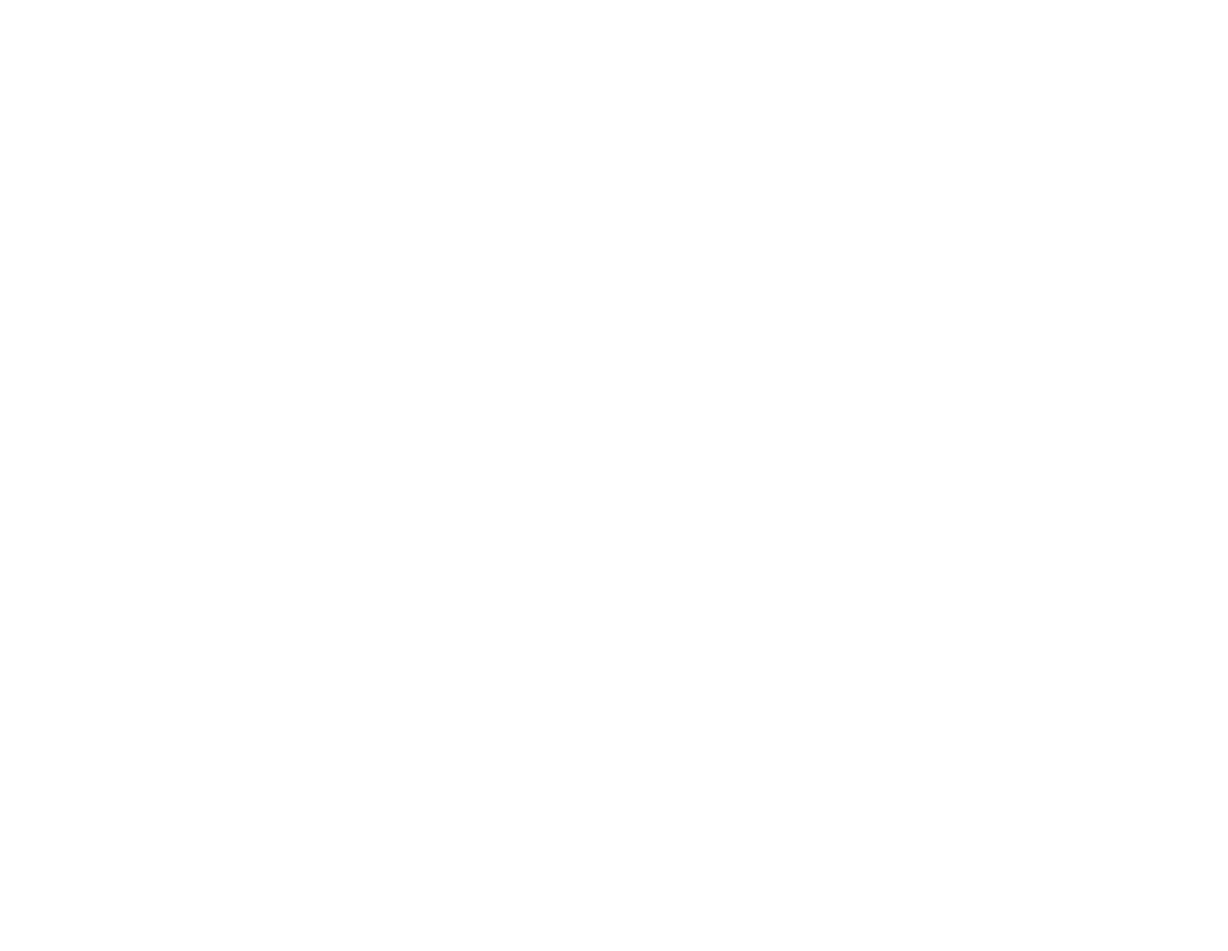
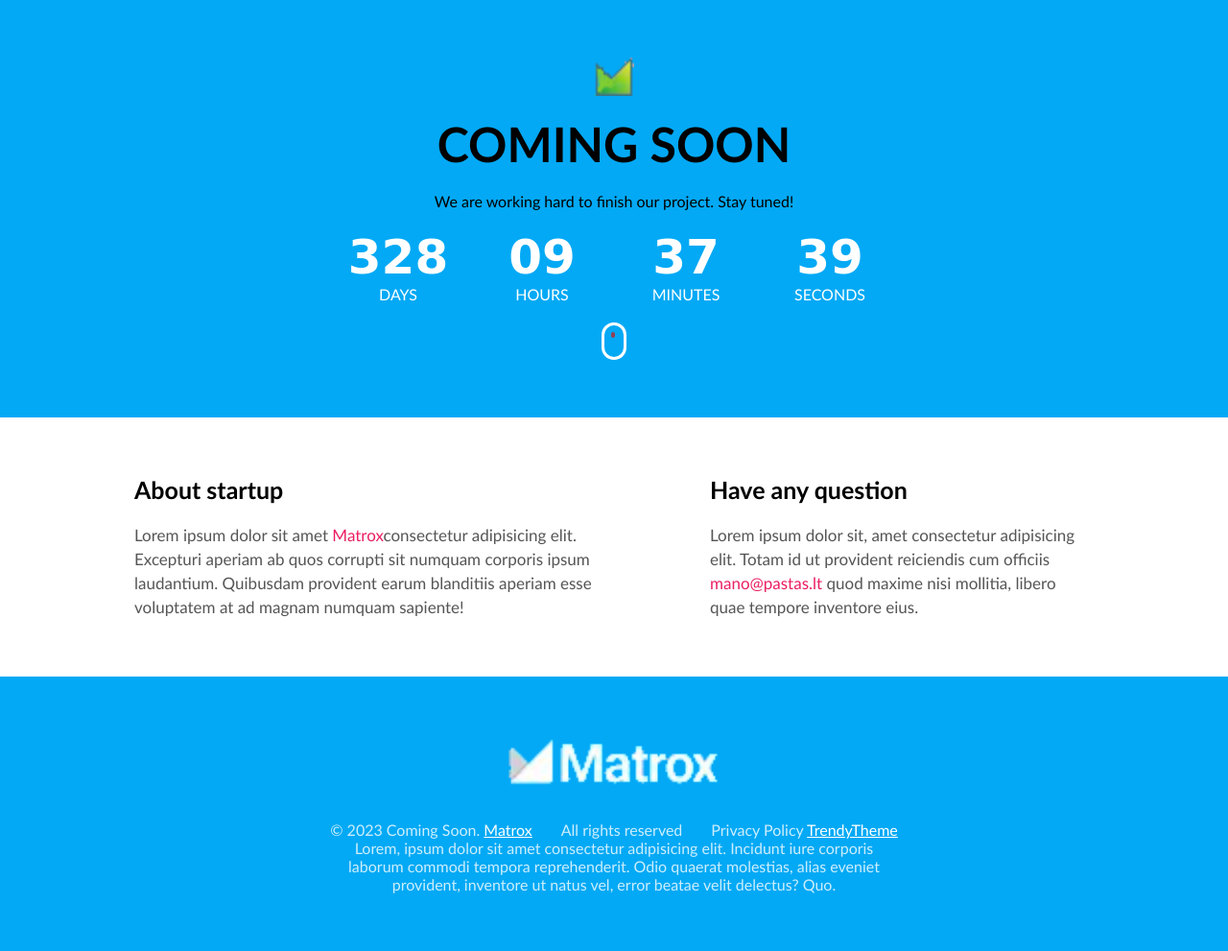
Before and after one commit to kberzonskis/comming-soon, a website: page index.html in a window 1280 px wide. Shown: the whole page at 96% size. Before the commit the page ends 800 px from the top, so only its background shows below. Drawn offline with Linux system fonts and the light colour scheme.

Commit message:
Add initial CSS files for layout, clock, mouse components, and main styles; update index.html to include new styles and structure

```diff
--- /dev/null
+++ b/css/Components/clock.css
@@ -0,0 +1,25 @@
+.clock {
+    display: flex;
+    flex-wrap: wrap;
+    gap: 40px 0;
+    width: 100%;
+    color: #fff;
+}
+.clock .time {
+    width: 25%;}
+
+.clock .value {
+    font-size: 50px;
+    font-weight: bold;
+    font-family: cursive;
+
+}
+.clock .label { text-transform: uppercase;
+
+}
+
+@media (max-width: 700px
+) {
+.clock .time { width: 50%;
+
+}}
--- /dev/null
+++ b/css/Components/layout.css
@@ -0,0 +1,85 @@
+
+
+.container {
+    display: flex;
+    flex-direction: column;
+    align-items: center;
+    width: 100%;
+    padding-top: 60px;
+    padding-bottom: 60px;
+}
+
+.row {
+    display: flex;
+    justify-content: center;
+    flex-wrap: wrap;
+    gap: 60px 20px;
+    width: 1000px
+}
+
+.row-short {
+    display: flex;
+    flex-direction: column;
+    align-items: center;
+    text-align: center;
+    width: 600px;
+}
+header > .row-short {
+    gap: 20px;
+}
+
+.column {
+    display: flex;
+    flex-direction: column;
+    gap: 20px;
+    width: 50%;
+
+}
+.column + .column {
+    width: 40%;
+    margin-left: auto;
+}
+
+
+@media (max-width: 1100px) {
+    .row {
+        width: 800px;
+    }
+}
+
+@media (max-width: 900px) {
+    .row {
+        flex-direction: column;
+        width: 600px;
+
+    }
+.column ,
+.column + .column {
+    width: 100%
+}
+}
+
+@media (max-width: 700px) {
+    .row {
+        width: 400px;
+    }
+
+    .row-short {
+        width: 400px;
+    }
+}
+
+@media (max-width: 500px) {
+    .container {
+        padding-left: 20px;
+        padding-right: 20px;
+    }
+
+    .row {
+        width: 100%;
+    }
+
+    .row-short {
+        width: 100%;
+    }
+}
--- /dev/null
+++ b/css/Components/mouse.css
@@ -0,0 +1,20 @@
+.mouse {
+
+    font-size: 13px;
+    width: 2em;
+    height: 3em;
+    border: 0.3em solid #fff ;
+    border-radius: 1em;
+
+}
+
+.mouse::after {
+    content: '';
+    display: block;
+    width: 0.3em;
+    height: 0.5em;
+    margin-left: 0.55em;
+    margin-top: 0.5em;
+    background-color: rgb(145, 66, 87);
+    border-radius: 0.15em;
+}
--- /dev/null
+++ b/css/comming-soon.css
@@ -0,0 +1,86 @@
+   body,
+   body * {
+    box-sizing: border-box;
+    margin: 0;
+    padding: 0;
+
+}
+body {
+    font-family: 'Gill Sans', 'Gill Sans MT', Calibri, 'Trebuchet MS', sans-serif}
+
+
+
+.bg-blue {
+    background-color: #03a9f5;}
+
+.logo {
+    height: 40px;
+
+}
+
+
+.main-title {
+    font-size: 50px;
+    text-transform: uppercase;
+    color: #000;
+}
+
+
+.main-decription {
+    font-size: 22px;
+    color: #ccc
+}
+
+.section-title {
+    font-size: 25px;
+    color: #000;
+}
+
+
+
+.section-description {
+     font-size: 17px;
+line-height: 25px;
+color: #555;}
+
+
+.section-description> a {
+    color:#eb1e61;
+    text-decoration: none;
+}
+
+
+footer {
+    color: #ffffffcd;
+}
+
+.logo-white {
+    height: 60px;
+    margin-bottom: 30px;
+}
+
+
+
+footer a {
+    color: #fff;
+
+}
+
+
+
+.text-trio {
+    display: flex;
+    gap:0 30px;
+}
+
+@media (max-width: 700px) {
+    .text-trio {
+        flex-direction: column;
+    }
+
+}
+
+
+
+
+/** Media Queries for Responsive Design */
--- a/index.html
+++ b/index.html
@@ -5,15 +5,91 @@
     <meta name="viewport" content="width=device-width, initial-scale=1.0">
     <title>ComingSoon</title>
 
+
 <link rel="icon" type="image/png" href="./Favicon/favicon-96x96.png" sizes="96x96" />
 <link rel="icon" type="image/svg+xml" href="/favicon.svg" />
 <link rel="shortcut icon" href="/favicon.ico" />
 <link rel="apple-touch-icon" sizes="180x180" href="/apple-touch-icon.png" />
 <link rel="manifest" href="/site.webmanifest" />
+<link rel="stylesheet" href="./css/comming-soon.css">
+<link rel="stylesheet" href="./css/Components/layout.css">
+<link rel="stylesheet" href="./css/Components/clock.css">
+<link rel="stylesheet" href="./css/Components/mouse.css">
+
 </head>
 
 
 <body>
+<header  class="container bg-blue"    >
+<div class="row-short">
+   <img class = "logo" src="./img/MarLOG.png" alt="logo">
+    <h1 class="main-title">Coming Soon</h1>
+    <p class="main-description">We are working hard to finish our project. Stay tuned!</p>
+    <div class="clock">
+           <div class="time">
+
+            <div class="value">328</div>
+        <div class="label">Days</div>
+     </div>
+
+     <div class="time">
+        <div class="value">09</div>
+        <div class="label">Hours</div>
+     </div>
+
+     <div class="time">
+        <div class="value">37</div>
+        <div class="label">Minutes</div>
+     </div>
+
+     <div class="time">
+        <div class="value">39</div>
+        <div class="label">Seconds</div>
+     </div>
+    </div>
+
+    <div class = "mouse"></div>
+
+
+  </div>
+</header>
+
+
+<main class="container" >
+    <div class="row">
+        <div class="column">
+            <h2 class="section-title">About startup </h2>
+            <p class="section-description">Lorem ipsum dolor sit amet <a href="#">Matrox</a>consectetur adipisicing elit.
+         Excepturi aperiam ab quos corrupti sit numquam corporis ipsum
+          laudantium. Quibusdam provident earum blanditiis aperiam esse
+          voluptatem at ad magnam numquam sapiente! </p>
+                </div>
+
+        <div class="column">
+            <h2 class="section-title"> Have any question</h2>
+     <p class="section-description">  Lorem ipsum dolor sit, amet consectetur adipisicing elit.
+        Totam id ut provident reiciendis cum officiis   <a href="mailto:mano@pastas.lt"> mano@pastas.lt</a>  quod maxime nisi
+                 mollitia, libero quae tempore inventore eius.</p>
+      </div>
+    </div>
+
+</main>
+<footer class="container bg-blue" >
+<div  class="row-short">
+   <img class="logo-white" src="./img/Matrox logo.png" alt="logo">
+     <div class="text-trio">
+        <p>© 2023 Coming Soon. <a href="#">Matrox</a></p>
+           <p> All rights reserved </p>
+        <p>Privacy Policy    <a href="#">TrendyTheme</a> </p>
+                </div>
+                <p>
+                  Lorem, ipsum dolor sit amet consectetur adipisicing elit. Incidunt iure corporis laborum commodi tempora reprehenderit. Odio quaerat molestias, alias eveniet provident, inventore ut natus vel, error beatae velit delectus? Quo.
+                </p>
+
+            </div>
+
+</footer>
+
 
 </body>
 </html>
```
Also changed, not shown: css/main.css (deleted), img/MarLOG.png (added), img/Matrox logo.png (added), package.json (line endings or trailing spaces).
